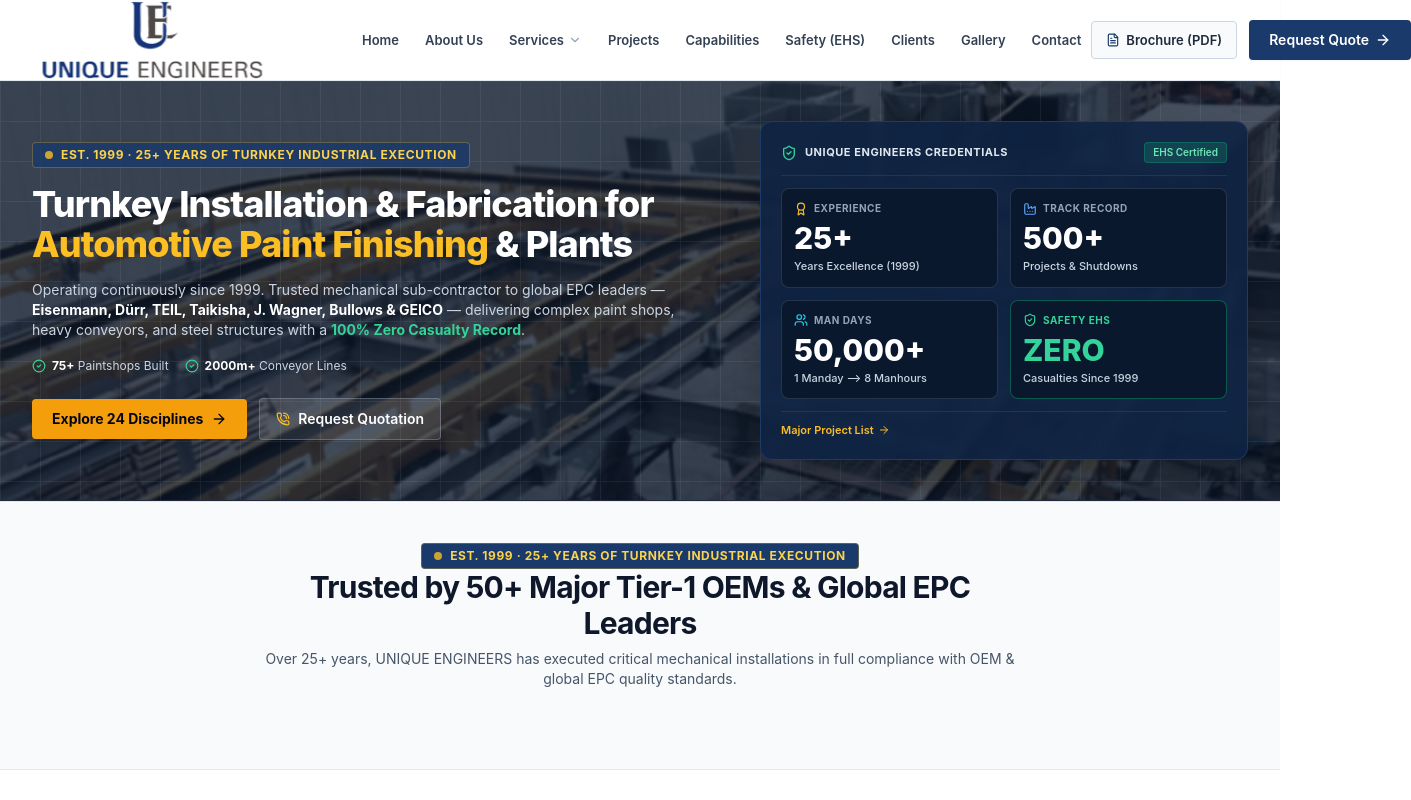
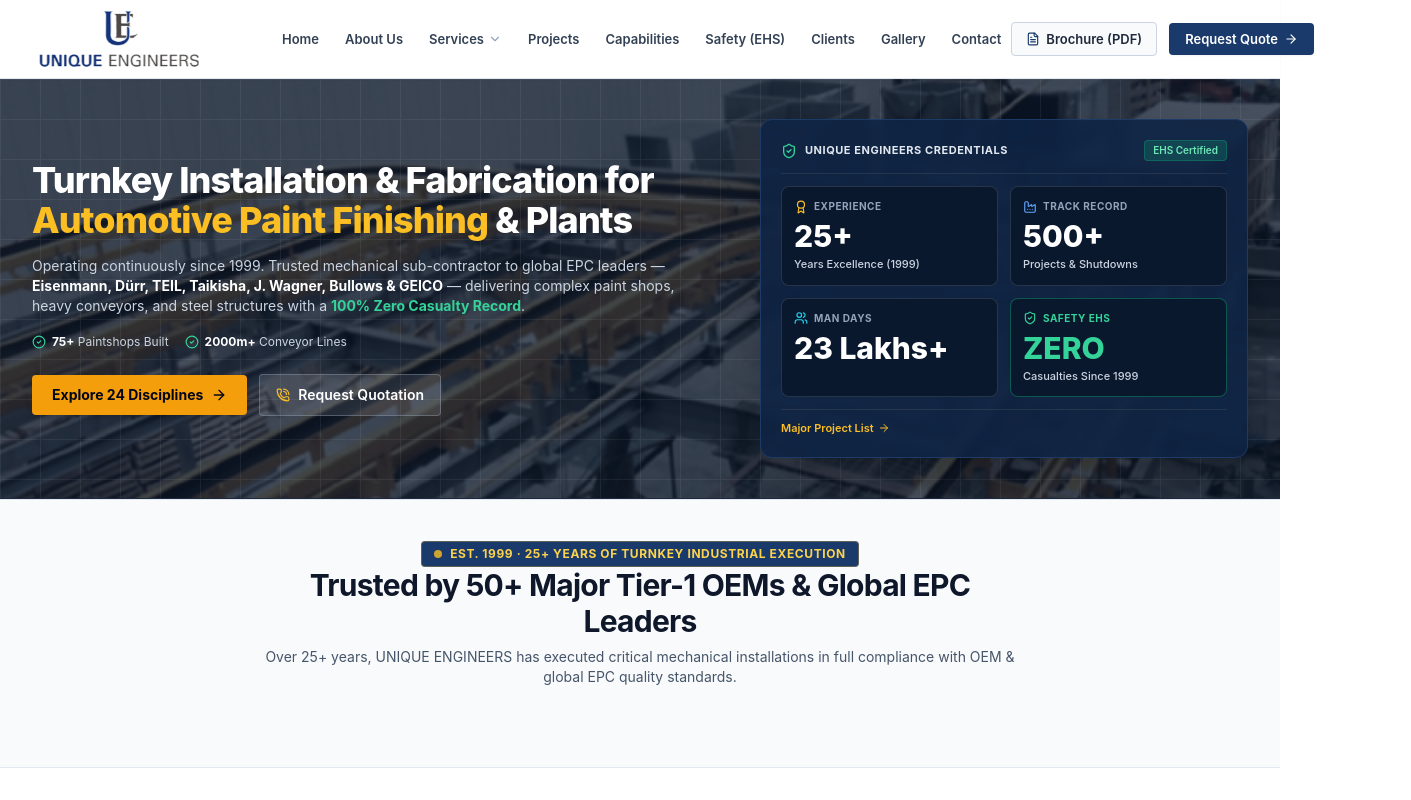
Before and after one commit to JAMHAMBO/unique-engineers-revamp, a Next.js app in the folder new-website/: page / in a window 1280 px wide. Shown: the top 800 px of the page, 1411 px wide, since content can reach past the window. Built offline with nearby package versions, Linux system fonts and the light colour scheme.

Commit message:
Refine header logo dimensions and bar height for balanced proportions

```diff
--- a/new-website/src/components/home/HeroSlider.tsx
+++ b/new-website/src/components/home/HeroSlider.tsx
@@ -43,12 +43,6 @@ export function HeroSlider() {
 
           {/* Left Column (7 cols): Formal Industrial Engineering Headline & CTAs */}
           <div className="lg:col-span-7 space-y-3.5 sm:space-y-4">
-
-            {/* Accreditation Badge */}
-            <div className="inline-flex items-center space-x-2 px-3 py-1 rounded bg-[#1A3A6B]/80 border border-amber-400/30 text-amber-300 text-[11px] sm:text-xs font-bold uppercase tracking-wider">
-              <span className="w-2 h-2 rounded-full bg-amber-400 animate-pulse" />
-              <span>EST. 1999 · 25+ Years of Turnkey Industrial Execution</span>
-            </div>
 
             {/* Headline — Exactly 2 lines on desktop, impactful and formal */}
             <h1 className="text-2xl sm:text-3xl lg:text-4xl font-extrabold tracking-tight text-white leading-tight font-heading">
@@ -137,8 +131,7 @@ export function HeroSlider() {
                     <Users className="w-3.5 h-3.5 shrink-0" />
                     <span className="text-[10px] font-bold uppercase tracking-wider text-slate-400">Man Days</span>
                   </div>
-                  <p className="text-2xl sm:text-3xl font-extrabold text-white font-heading">50,000+</p>
-                  <p className="text-[11px] text-slate-300 font-medium mt-0.5">1 Manday --{">"} 8 Manhours </p>
+                  <p className="text-2xl sm:text-3xl font-extrabold text-white font-heading">23 Lakhs+</p>
                 </div>
 
                 <div className="bg-[#0a182e] border border-emerald-500/40 rounded-lg p-3">
--- a/new-website/src/components/layout/Header.tsx
+++ b/new-website/src/components/layout/Header.tsx
@@ -23,13 +23,13 @@ export function Header() {
 
   return (
     <header className="sticky top-0 z-50 w-full bg-white shadow-sm border-b border-slate-200">
-      {/* 2. Main Navigation Bar — Clean, Expanded Width, Never Wraps */}
+      {/* 2. Main Navigation Bar — Proportionate, Clean, Expanded Width, Never Wraps */}
       <div className="max-w-[1440px] 2xl:max-w-[1560px] mx-auto px-4 sm:px-6 lg:px-8">
-        <div className="flex items-center justify-between h-20 sm:h-22">
+        <div className="flex items-center justify-between h-[70px] sm:h-[74px] lg:h-[78px]">
 
-          {/* Logo — Left Aligned, Enlarged, Crisp */}
-          <Link href="/" className="flex items-center group shrink-0 py-1.5">
-            <div className="relative w-64 sm:w-72 md:w-80 h-16 sm:h-18 md:h-20">
+          {/* Logo — Left Aligned, Proportionate & Crisp */}
+          <Link href="/" className="flex items-center group shrink-0 py-1">
+            <div className="relative w-48 sm:w-56 lg:w-60 h-11 sm:h-[50px] lg:h-[58px]">
               <Image
                 src="/images/logo.png"
                 alt="UNIQUE ENGINEERS Logo"
@@ -154,7 +154,7 @@ export function Header() {
               download
               target="_blank"
               rel="noopener noreferrer"
-              className="bg-slate-50 hover:bg-slate-100 border border-slate-300 hover:border-[#1A3A6B] text-slate-800 hover:text-[#1A3A6B] font-semibold px-3.5 py-2.5 rounded text-xs xl:text-[13px] transition-colors inline-flex items-center space-x-1.5 whitespace-nowrap shadow-2xs"
+              className="bg-slate-50 hover:bg-slate-100 border border-slate-300 hover:border-[#1A3A6B] text-slate-800 hover:text-[#1A3A6B] font-semibold px-3.5 py-2 rounded text-xs xl:text-[13px] transition-colors inline-flex items-center space-x-1.5 whitespace-nowrap shadow-2xs"
               title="Download Official 2026 Company Profile (PDF)"
             >
               <FileText className="w-3.5 h-3.5 text-[#1A3A6B] shrink-0" />
@@ -163,10 +163,10 @@ export function Header() {
 
             <Link
               href="/contact"
-              className="bg-[#1A3A6B] hover:bg-[#122d56] text-white font-semibold px-4 xl:px-5 py-2.5 rounded text-xs xl:text-sm shadow-sm transition-all duration-150 inline-flex items-center space-x-1.5 whitespace-nowrap"
+              className="bg-[#1A3A6B] hover:bg-[#122d56] text-white font-semibold px-4 xl:px-4.5 py-2 rounded text-xs xl:text-[13px] shadow-sm transition-all duration-150 inline-flex items-center space-x-1.5 whitespace-nowrap"
             >
               <span>Request Quote</span>
-              <ArrowRight className="w-4 h-4" />
+              <ArrowRight className="w-3.5 h-3.5" />
             </Link>
           </div>
 
```
